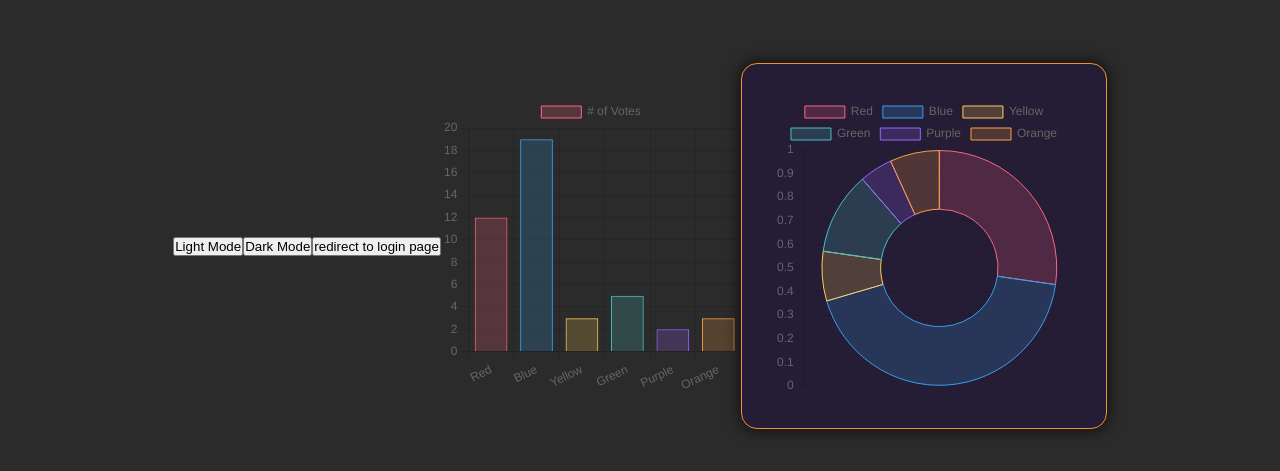
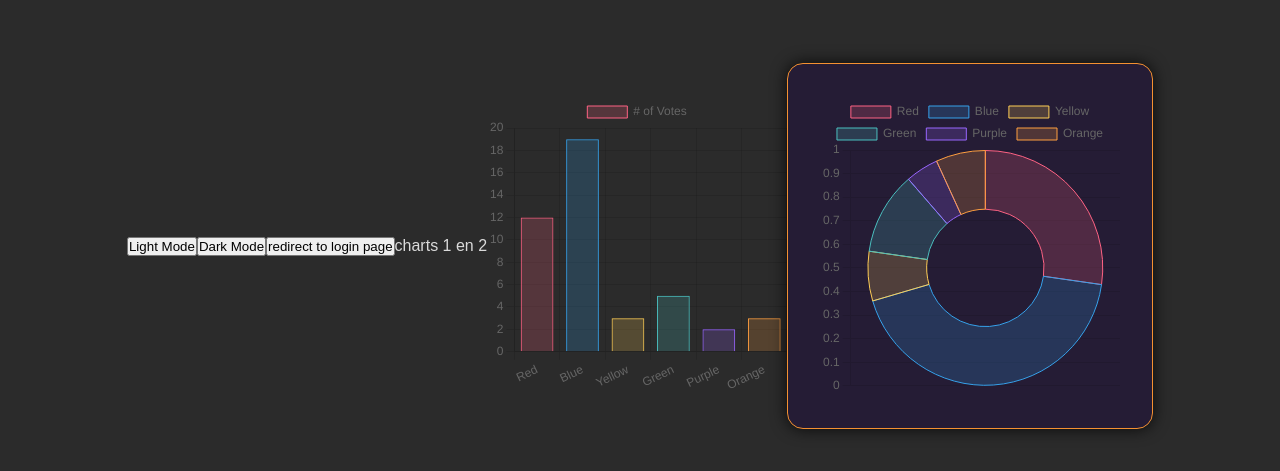
Before and after one commit to Cheesydibs/Batociro, a plain HTML site: page index.html in a window 1280 px wide. Shown: the part 205-676 px from the top of the page. Drawn offline with nearby package versions, Linux system fonts and the light colour scheme.

Commit message:
charts 2

```diff
--- a/index.html
+++ b/index.html
@@ -11,7 +11,7 @@
     <button onclick="changebackgroundblue()">Dark Mode</button>
     <button onclick="redirectlogin()">redirect to login page</button>
     <script src="main.js"></script>
-    <p></p>
+    <p>charts 1 en 2</p>
 
     <div class="container">
       <canvas id="barchart" width="300" height="300"></canvas>
```
